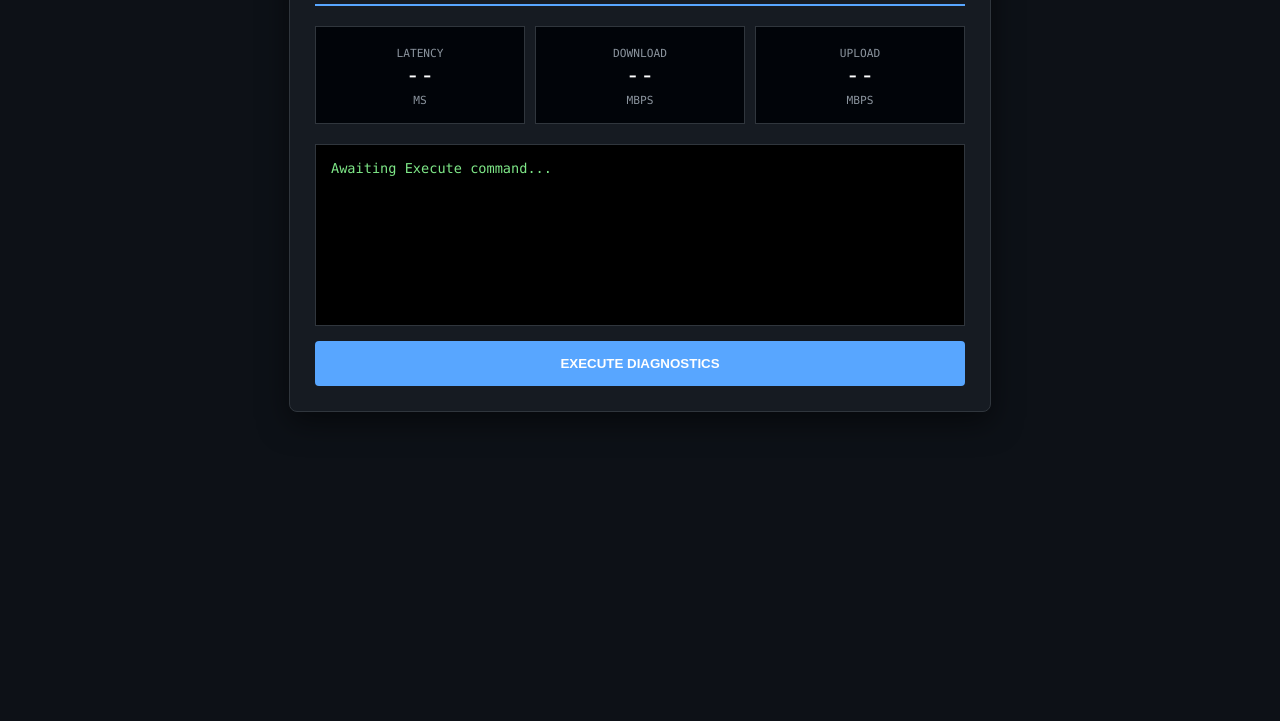
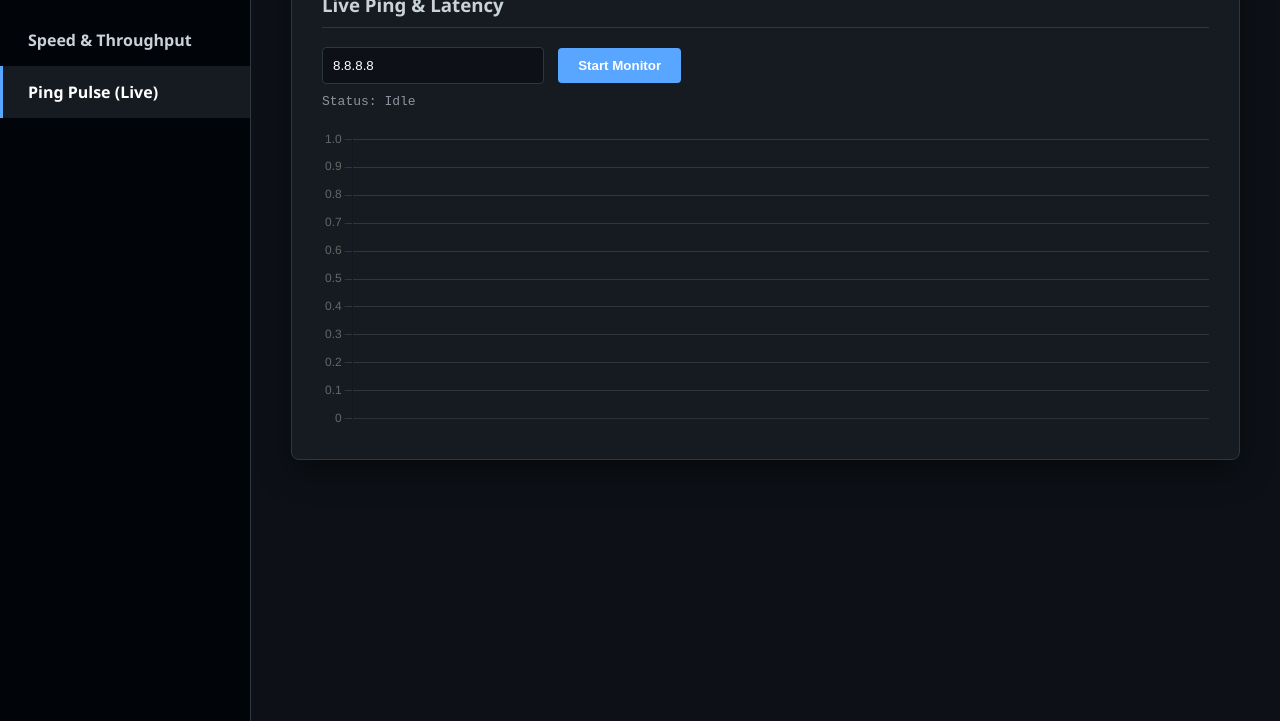
Before and after one commit to CaLLmeeDdY/NETASH-UTILITY, a plain HTML site: page index.html in a window 1280 px wide. Shown: the part 79-800 px from the top of the page. Drawn offline with nearby package versions, Linux system fonts and the light colour scheme.

Commit message:
added features

```diff
--- a/index.html
+++ b/index.html
@@ -2,77 +2,158 @@
 <html lang="en">
 <head>
     <meta charset="UTF-8">
-    <title>Netash Utility Web</title>
+    <title>Netash Utility Dashboard</title>
+    <script src="https://cdn.jsdelivr.net/npm/chart.js"></script>
     <style>
-        :root { --bg: #0d1117; --card: #161b22; --accent: #58a6ff; --text: #c9d1d9; --green: #7ee787; }
-        body { font-family: 'Consolas', 'Monaco', monospace; background: var(--bg); color: var(--text); padding: 20px; }
-        .dashboard { max-width: 650px; margin: 0 auto; background: var(--card); padding: 25px; border-radius: 8px; border: 1px solid #30363d; box-shadow: 0 10px 30px rgba(0,0,0,0.5); }
-        .header { border-bottom: 2px solid var(--accent); margin-bottom: 20px; padding-bottom: 10px; color: var(--accent); }
-        .stats { display: grid; grid-template-columns: repeat(3, 1fr); gap: 10px; margin-bottom: 20px; }
-        .box { background: #010409; padding: 15px; border: 1px solid #30363d; text-align: center; }
-        .val { font-size: 1.5rem; color: #fff; display: block; }
-        .lbl { font-size: 0.7rem; color: #8b949e; text-transform: uppercase; }
-        #log { background: #000; padding: 15px; height: 150px; overflow-y: auto; color: var(--green); border: 1px solid #30363d; font-size: 0.85rem; }
-        button { background: var(--accent); color: #fff; border: none; padding: 15px; width: 100%; font-weight: bold; cursor: pointer; border-radius: 4px; margin-top: 15px; }
-        button:disabled { background: #30363d; color: #666; cursor: not-allowed; }
+        :root { --bg: #0d1117; --sidebar: #010409; --card: #161b22; --accent: #58a6ff; --text: #c9d1d9; --border: #30363d; --success: #3fb950; --danger: #f85149; }
+        body { margin: 0; font-family: 'Segoe UI', system-ui, sans-serif; background: var(--bg); color: var(--text); display: flex; height: 100vh; }
+
+        /* Sidebar Styles */
+        .sidebar { width: 250px; background: var(--sidebar); border-right: 1px solid var(--border); padding: 20px 0; }
+        .sidebar h2 { color: var(--accent); text-align: center; font-size: 1.2rem; margin-bottom: 30px; letter-spacing: 1px; }
+        .nav-item { padding: 15px 25px; cursor: pointer; border-left: 3px solid transparent; transition: 0.2s; font-weight: bold; }
+        .nav-item:hover { background: #161b22; }
+        .nav-item.active { border-left-color: var(--accent); background: #161b22; color: #fff; }
+
+        /* Main Content Styles */
+        .content { flex-grow: 1; padding: 40px; overflow-y: auto; }
+        .module { display: none; background: var(--card); padding: 30px; border-radius: 8px; border: 1px solid var(--border); box-shadow: 0 10px 30px rgba(0,0,0,0.5); }
+        .module.active { display: block; }
+        h3 { margin-top: 0; border-bottom: 1px solid var(--border); padding-bottom: 10px; }
+
+        /* Form & Button Styles */
+        input[type="text"] { background: var(--bg); border: 1px solid var(--border); color: #fff; padding: 10px; border-radius: 4px; width: 200px; margin-right: 10px; }
+        button { background: var(--accent); color: #fff; border: none; padding: 10px 20px; font-weight: bold; border-radius: 4px; cursor: pointer; }
+        button:hover { filter: brightness(1.1); }
+        button.stop-btn { background: var(--danger); display: none; }
+
+        /* Chart Container */
+        .chart-container { margin-top: 20px; height: 300px; width: 100%; }
+        #pingStatus { margin-top: 10px; font-family: monospace; color: #8b949e; }
     </style>
 </head>
 <body>
 
-<div class="dashboard">
-    <div class="header">
-        <strong>NETASH_UTILITY_v1.1</strong> | <span id="isp">ISP: Unknown</span>
+    <div class="sidebar">
+        <h2>NETASH_UTILITY</h2>
+        <div class="nav-item" onclick="switchTab('speedtest')">Speed & Throughput</div>
+        <div class="nav-item active" onclick="switchTab('ping')">Ping Pulse (Live)</div>
     </div>
 
-    <div class="stats">
-        <div class="box"><span class="lbl">Latency</span><span id="ping" class="val">--</span><span class="lbl">ms</span></div>
-        <div class="box"><span class="lbl">Download</span><span id="dl" class="val">--</span><span class="lbl">Mbps</span></div>
-        <div class="box"><span class="lbl">Upload</span><span id="ul" class="val">--</span><span class="lbl">Mbps</span></div>
+    <div class="content">
+
+        <div id="speedtest" class="module">
+            <h3>Speedtest Module</h3>
+            <p>Speedtest interface goes here (we will port your old UI into here later).</p>
         </div>
 
-    <div id="log">Awaiting Execute command...</div>
+        <div id="ping" class="module active">
+            <h3>Live Ping & Latency</h3>
+            <div>
+                <input type="text" id="targetIp" value="8.8.8.8" placeholder="Enter IP or Domain">
+                <button id="startPing" onclick="togglePing()">Start Monitor</button>
+            </div>
+            <div id="pingStatus">Status: Idle</div>
 
-    <button id="btn" onclick="run()">EXECUTE DIAGNOSTICS</button>
+            <div class="chart-container">
+                <canvas id="pingChart"></canvas>
+            </div>
+        </div>
+
     </div>
 
     <script>
-    function print(m) {
-        const l = document.getElementById('log');
-        l.innerHTML += `<br>> ${m}`;
-        l.scrollTop = l.scrollHeight;
+        // --- UI NAVIGATION LOGIC ---
+        function switchTab(tabId) {
+            document.querySelectorAll('.module').forEach(m => m.classList.remove('active'));
+            document.querySelectorAll('.nav-item').forEach(n => n.classList.remove('active'));
+            document.getElementById(tabId).classList.add('active');
+            event.target.classList.add('active');
         }
 
-    function run() {
-        const btn = document.getElementById('btn');
-        btn.disabled = true;
+        // --- PING GRAPH LOGIC (Chart.js) ---
+        const ctx = document.getElementById('pingChart').getContext('2d');
+        const pingChart = new Chart(ctx, {
+            type: 'line',
+            data: { labels: [], datasets: [{ label: 'Latency (ms)', data: [], borderColor: '#58a6ff', backgroundColor: 'rgba(88, 166, 255, 0.1)', borderWidth: 2, fill: true, tension: 0.3 }] },
+            options: {
+                responsive: true, maintainAspectRatio: false,
+                animation: { duration: 0 }, // Turn off animation for smooth live feed
+                scales: {
+                    y: { beginAtZero: true, grid: { color: '#30363d' } },
+                    x: { grid: { display: false } }
+                },
+                plugins: { legend: { display: false } }
+            }
+        });
 
-        const ws = new WebSocket(`ws://${window.location.host}/ws/speedtest`);
+        function addDataToChart(label, data) {
+            pingChart.data.labels.push(label);
+            pingChart.data.datasets[0].data.push(data);
+            if (pingChart.data.labels.length > 30) { // Keep only the last 30 seconds on screen
+                pingChart.data.labels.shift();
+                pingChart.data.datasets[0].data.shift();
+            }
+            pingChart.update();
+        }
 
-        ws.onopen = () => print("Opening connection to backend...");
+        // --- WEBSOCKET PING LOGIC ---
+        let pingWs = null;
+        let isPinging = false;
 
-        ws.onmessage = (e) => {
-            const res = JSON.parse(e.data);
-            print(res.status);
+        function togglePing() {
+            const btn = document.getElementById('startPing');
+            const target = document.getElementById('targetIp').value;
+            const statusLabel = document.getElementById('pingStatus');
 
-            if (res.data) {
-                if (res.data.ping !== undefined) document.getElementById('ping').innerText = res.data.ping;
-                if (res.data.download !== undefined) document.getElementById('dl').innerText = res.data.download;
-                if (res.data.upload !== undefined) document.getElementById('ul').innerText = res.data.upload;
-                if (res.data.isp) document.getElementById('isp').innerText = `ISP: ${res.data.isp}`;
+            if (isPinging) {
+                // STOP PINGING
+                if (pingWs) pingWs.close();
+                isPinging = false;
+                btn.innerText = "Start Monitor";
+                btn.style.background = "var(--accent)";
+                statusLabel.innerText = "Status: Stopped";
+                return;
+            }
+
+            // START PINGING
+            isPinging = true;
+            btn.innerText = "Stop Monitor";
+            btn.style.background = "var(--danger)";
+
+            // Clear old graph data
+            pingChart.data.labels = [];
+            pingChart.data.datasets[0].data = [];
+            pingChart.update();
+
+            const protocol = window.location.protocol === 'https:' ? 'wss:' : 'ws:';
+            pingWs = new WebSocket(`${protocol}//${window.location.host}/ws/ping`);
+
+            pingWs.onopen = () => {
+                statusLabel.innerText = `Status: Pinging ${target}...`;
+                pingWs.send(target); // Send the IP to Python
+            };
+
+            pingWs.onmessage = (event) => {
+                const res = JSON.parse(event.data);
+                const timeLabel = new Date().toLocaleTimeString('en-US', { hour12: false, hour: "numeric", minute: "numeric", second: "numeric" });
+
+                if (res.status === "success") {
+                    addDataToChart(timeLabel, res.ping);
+                    statusLabel.innerText = `Status: Reply from ${target} time=${res.ping}ms`;
+                } else {
+                    addDataToChart(timeLabel, 0); // Log timeout as 0
+                    statusLabel.innerText = `Status: Request timed out.`;
+                    statusLabel.style.color = "var(--danger)";
                 }
             };
 
-        ws.onclose = () => {
-            btn.disabled = false;
-            print("Socket closed.");
-        };
-
-        ws.onerror = () => {
-            print("CRITICAL: Failed to reach backend at " + window.location.host);
-            btn.disabled = false;
+            pingWs.onclose = () => {
+                isPinging = false;
+                btn.innerText = "Start Monitor";
+                btn.style.background = "var(--accent)";
             };
         }
     </script>
-
 </body>
 </html>
```
Also changed, not shown: 1 other file. Lines whose indentation alone changed are shown as unchanged.
